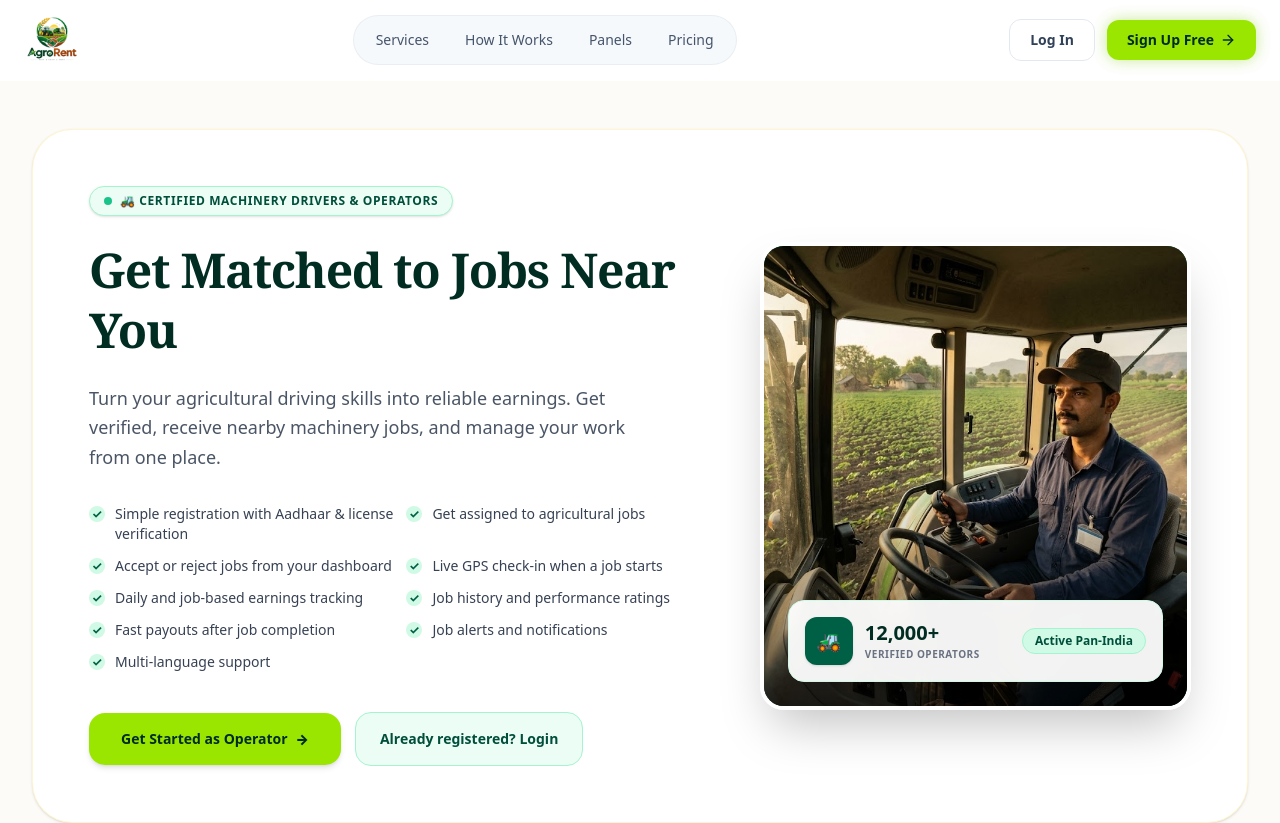
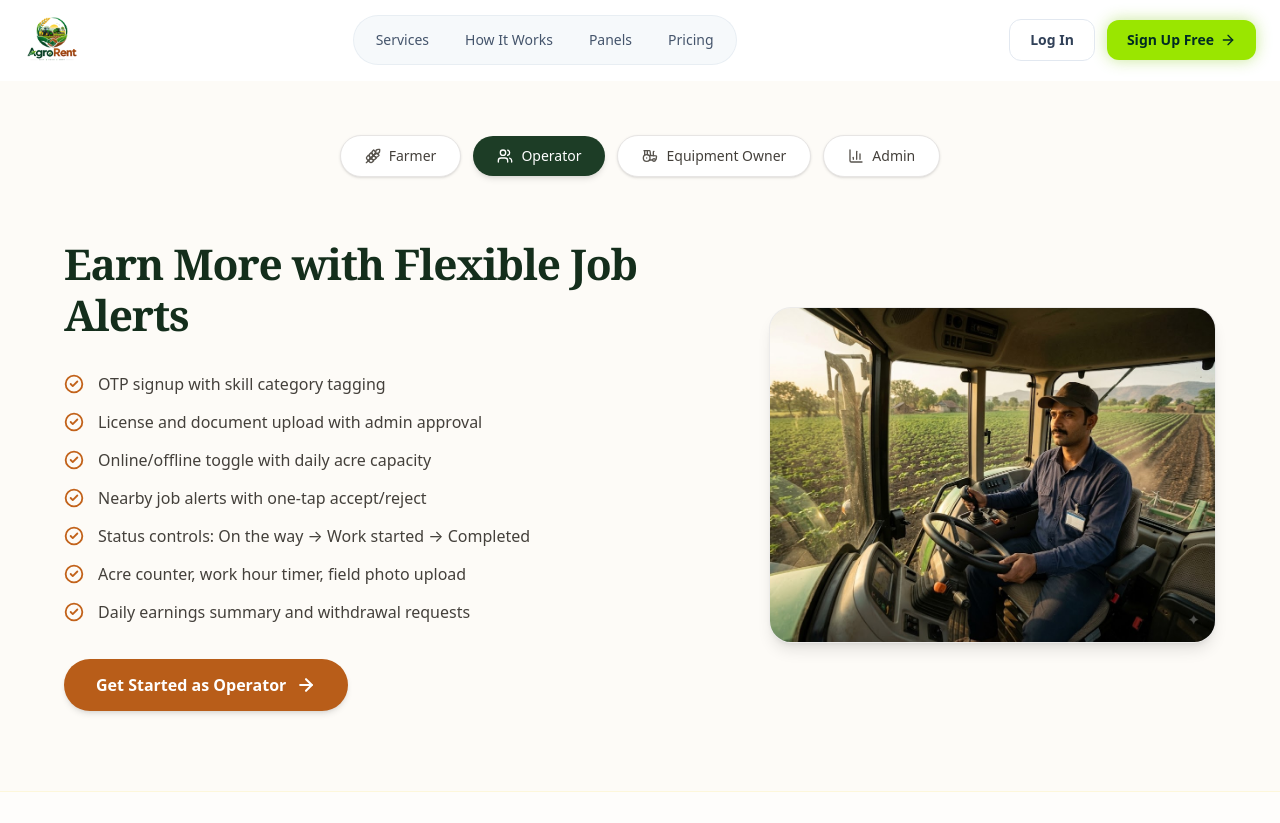
Before and after one commit to cubeage-team-three/AgroRental, a React app in the folder frontend/: page /operator in a window 1280 px wide. Shown: the top 823 px of the page. Built offline with nearby package versions, Linux system fonts and the light colour scheme; the HTML template or start-up script is replaced by a standard one.

Commit message:
Complete Module 8 Work Status Management

```diff
--- a/frontend/src/pages/operator/OperatorLanding.jsx
+++ b/frontend/src/pages/operator/OperatorLanding.jsx
@@ -1,105 +1,118 @@
-import { Link } from "react-router-dom";
+import { useState } from "react";
+import { Link, useNavigate } from "react-router-dom";
+import { Wheat, Users, Tractor, BarChart3, CheckCircle2, ArrowRight } from "lucide-react";
 import OperatorBenefits from "../../components/operator/OperatorBenefits";
 import OperatorHowItWorks from "../../components/operator/OperatorHowItWorks";
 import OperatorRequirements from "../../components/operator/OperatorRequirements";
 import operatorHeroImg from "../../assets/images/ModuleService Images/Operator.jpeg";
 
 function OperatorLanding() {
-  const bulletPoints = [
-    "Simple registration with Aadhaar & license verification",
-    "Get assigned to agricultural jobs",
-    "Accept or reject jobs from your dashboard",
-    "Live GPS check-in when a job starts",
-    "Daily and job-based earnings tracking",
-    "Job history and performance ratings",
-    "Fast payouts after job completion",
-    "Job alerts and notifications",
-    "Multi-language support",
+  const navigate = useNavigate();
+  const [selectedRole, setSelectedRole] = useState("operator");
+
+  const roles = [
+    { id: "farmer", label: "Farmer", icon: Wheat, route: "/register/farmer" },
+    { id: "operator", label: "Operator", icon: Users, route: "/operator" },
+    { id: "equipment-owner", label: "Equipment Owner", icon: Tractor, route: "/register/partner" },
+    { id: "admin", label: "Admin", icon: BarChart3, route: "/login" },
   ];
 
+  const featurePoints = [
+    "OTP signup with skill category tagging",
+    "License and document upload with admin approval",
+    "Online/offline toggle with daily acre capacity",
+    "Nearby job alerts with one-tap accept/reject",
+    "Status controls: On the way → Work started → Completed",
+    "Acre counter, work hour timer, field photo upload",
+    "Daily earnings summary and withdrawal requests",
+  ];
+
+  const handleRoleClick = (role) => {
+    setSelectedRole(role.id);
+    if (role.id !== "operator") {
+      navigate(role.route);
+    }
+  };
+
   return (
-    <div className="bg-[#FDFBF7] min-h-screen">
-      {/* Hero Section */}
-      <section className="max-w-7xl mx-auto px-4 sm:px-6 lg:px-8 pt-8 pb-16 md:pt-12 md:pb-24">
-        <div className="bg-white rounded-3xl md:rounded-[2.5rem] border border-amber-100/80 shadow-sm p-6 sm:p-10 lg:p-14 overflow-hidden relative">
-          <div className="grid grid-cols-1 lg:grid-cols-12 gap-10 lg:gap-12 items-center">
-            {/* Left Column (Content) */}
-            <div className="lg:col-span-7 space-y-6">
-              <div className="inline-flex items-center gap-2 px-3.5 py-1.5 bg-emerald-50 text-emerald-900 rounded-full text-xs font-black uppercase tracking-wider border border-emerald-200 shadow-sm">
-                <span className="w-2 h-2 rounded-full bg-emerald-500 animate-pulse"></span>
-                <span>🚜 Certified Machinery Drivers & Operators</span>
-              </div>
+    <div className="bg-[#FDFBF7] min-h-screen text-stone-800">
+      {/* Main Container */}
+      <div className="max-w-7xl mx-auto px-4 sm:px-6 lg:px-8 pt-8 pb-16 md:pt-12 md:pb-20">
 
-              <h1 className="text-3xl sm:text-4xl lg:text-5xl font-black text-emerald-950 font-serif tracking-tight leading-tight">
-                Get Matched to Jobs Near You
+        {/* Top Role Selector */}
+        <div className="flex justify-center mb-10 sm:mb-14">
+          <div className="flex flex-wrap items-center justify-center gap-2 sm:gap-3 p-1.5 bg-transparent">
+            {roles.map((role) => {
+              const isSelected = selectedRole === role.id;
+              const Icon = role.icon;
+              return (
+                <button
+                  key={role.id}
+                  onClick={() => handleRoleClick(role)}
+                  type="button"
+                  className={`inline-flex items-center gap-2 px-5 sm:px-6 py-2.5 rounded-full text-sm font-medium transition-all duration-200 ${
+                    isSelected
+                      ? "bg-[#1d3d26] text-white shadow-md hover:bg-[#16331e]"
+                      : "bg-white text-stone-700 border border-stone-200 hover:bg-stone-50 hover:border-stone-300 shadow-sm"
+                  }`}
+                >
+                  <Icon className={`w-4 h-4 ${isSelected ? "text-white" : "text-stone-600"}`} />
+                  <span>{role.label}</span>
+                </button>
+              );
+            })}
+          </div>
+        </div>
+
+        {/* Hero Section */}
+        <div className="max-w-6xl mx-auto">
+          <div className="grid grid-cols-1 lg:grid-cols-12 gap-10 lg:gap-14 items-center">
+
+            {/* Left Column: Content */}
+            <div className="lg:col-span-7 flex flex-col justify-center">
+              <h1 className="text-3xl sm:text-4xl lg:text-[2.65rem] font-bold text-[#142e1c] font-serif leading-[1.2] tracking-tight mb-8">
+                Earn More with Flexible Job Alerts
               </h1>
 
-              <p className="text-gray-600 text-sm sm:text-base lg:text-lg leading-relaxed max-w-xl">
-                Turn your agricultural driving skills into reliable earnings. Get verified, receive nearby machinery jobs, and manage your work from one place.
-              </p>
-
-              {/* Feature Bullets */}
-              <div className="grid grid-cols-1 sm:grid-cols-2 gap-3 pt-2">
-                {bulletPoints.map((bullet, idx) => (
-                  <div key={idx} className="flex items-start gap-2.5 text-xs sm:text-sm text-gray-700 font-medium">
-                    <span className="w-4 h-4 rounded-full bg-emerald-100 text-emerald-800 font-bold text-xs flex items-center justify-center shrink-0 mt-0.5">
-                      ✓
+              {/* 7 Feature Points */}
+              <div className="space-y-4 mb-9">
+                {featurePoints.map((point, index) => (
+                  <div key={index} className="flex items-center gap-3.5">
+                    <CheckCircle2 className="w-5 h-5 text-[#c2621a] shrink-0 stroke-[2.2]" />
+                    <span className="text-[15px] sm:text-base text-stone-700 font-normal leading-snug">
+                      {point}
                     </span>
-                    <span>{bullet}</span>
                   </div>
                 ))}
               </div>
 
-              {/* CTAs */}
-              <div className="pt-4 flex flex-col sm:flex-row items-stretch sm:items-center gap-3.5">
+              {/* CTA Button */}
+              <div>
                 <Link
                   to="/operator/register"
-                  className="bg-lime-400 hover:bg-lime-300 text-emerald-950 font-black text-sm px-8 py-4 rounded-2xl shadow-md hover:shadow-lg transition-all transform hover:-translate-y-0.5 text-center flex items-center justify-center gap-2"
+                  className="inline-flex items-center justify-center gap-2.5 bg-[#b85d19] hover:bg-[#a35013] text-white text-base font-semibold px-7 sm:px-8 py-3.5 rounded-full shadow-md hover:shadow-lg transition-all duration-200 transform hover:-translate-y-0.5 cursor-pointer"
                 >
                   <span>Get Started as Operator</span>
-                  <span>→</span>
-                </Link>
-                <Link
-                  to="/login"
-                  className="bg-emerald-50 hover:bg-emerald-100 text-emerald-900 font-bold text-sm px-6 py-4 rounded-2xl border border-emerald-200 transition text-center"
-                >
-                  Already registered? Login
+                  <ArrowRight className="w-5 h-5 stroke-[2.5]" />
                 </Link>
               </div>
             </div>
 
-            {/* Right Column (Hero Image & Stats Card) */}
-            <div className="lg:col-span-5 relative">
-              <div className="relative rounded-3xl overflow-hidden shadow-2xl border-4 border-white bg-gradient-to-tr from-emerald-900 to-green-800">
+            {/* Right Column: Agricultural Image */}
+            <div className="lg:col-span-5 flex items-center justify-center">
+              <div className="w-full relative overflow-hidden rounded-[22px] shadow-lg border border-stone-200/60 bg-stone-100">
                 <img
                   src={operatorHeroImg}
-                  alt="Agricultural Machinery Operator"
-                  className="w-full h-80 sm:h-96 lg:h-[460px] object-cover hover:scale-105 transition-transform duration-500"
+                  alt="Agricultural Machinery Operator in Field"
+                  className="w-full aspect-[16/11] sm:aspect-[16/10] lg:aspect-[4/3] object-cover block"
                 />
-                <div className="absolute inset-0 bg-gradient-to-t from-black/60 via-transparent to-transparent"></div>
-
-                {/* Floating Verified Operators Badge */}
-                <div className="absolute bottom-6 left-6 right-6 bg-white/95 backdrop-blur-md rounded-2xl p-4 shadow-xl border border-emerald-100 flex items-center justify-between">
-                  <div className="flex items-center gap-3">
-                    <div className="w-12 h-12 rounded-xl bg-emerald-800 text-lime-300 flex items-center justify-center text-xl font-black shadow">
-                      🚜
-                    </div>
-                    <div>
-                      <p className="text-xl font-black text-emerald-950">12,000+</p>
-                      <p className="text-[10px] font-bold text-gray-500 uppercase tracking-wider">
-                        Verified Operators
-                      </p>
-                    </div>
-                  </div>
-                  <span className="px-3 py-1 bg-emerald-100 text-emerald-900 text-xs font-bold rounded-full border border-emerald-200">
-                    Active Pan-India
-                  </span>
-                </div>
               </div>
             </div>
+
           </div>
         </div>
-      </section>
+
+      </div>
 
       {/* Benefits Section */}
       <OperatorBenefits />
```
